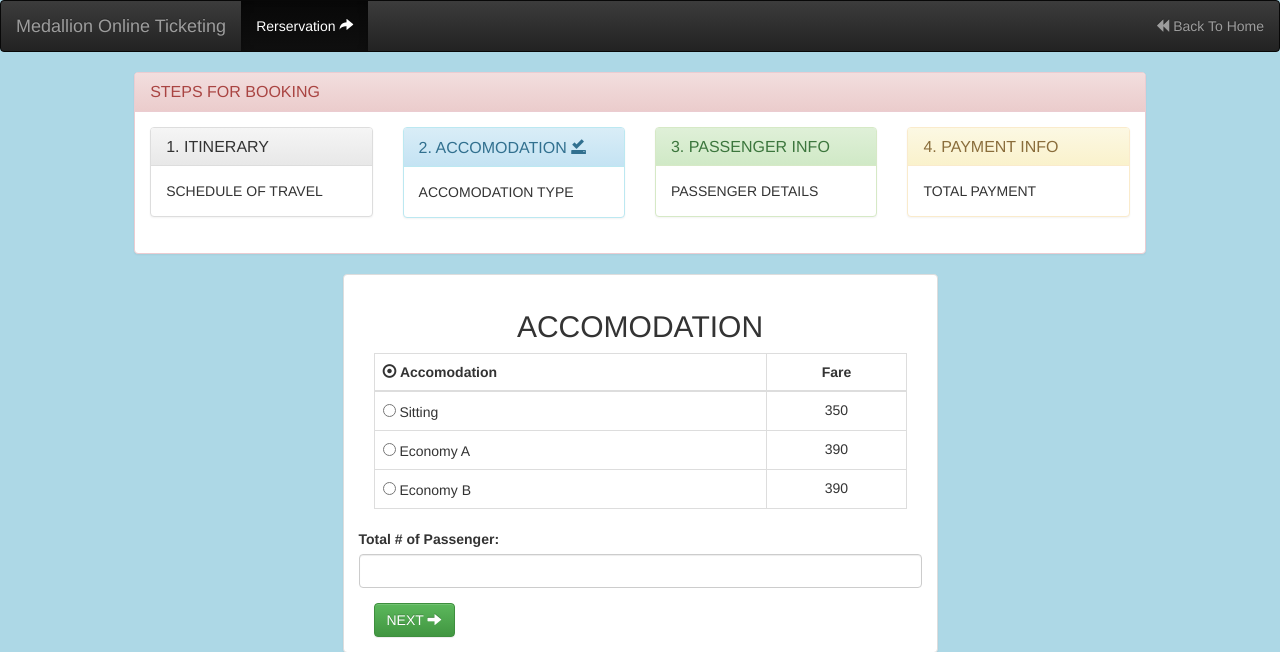
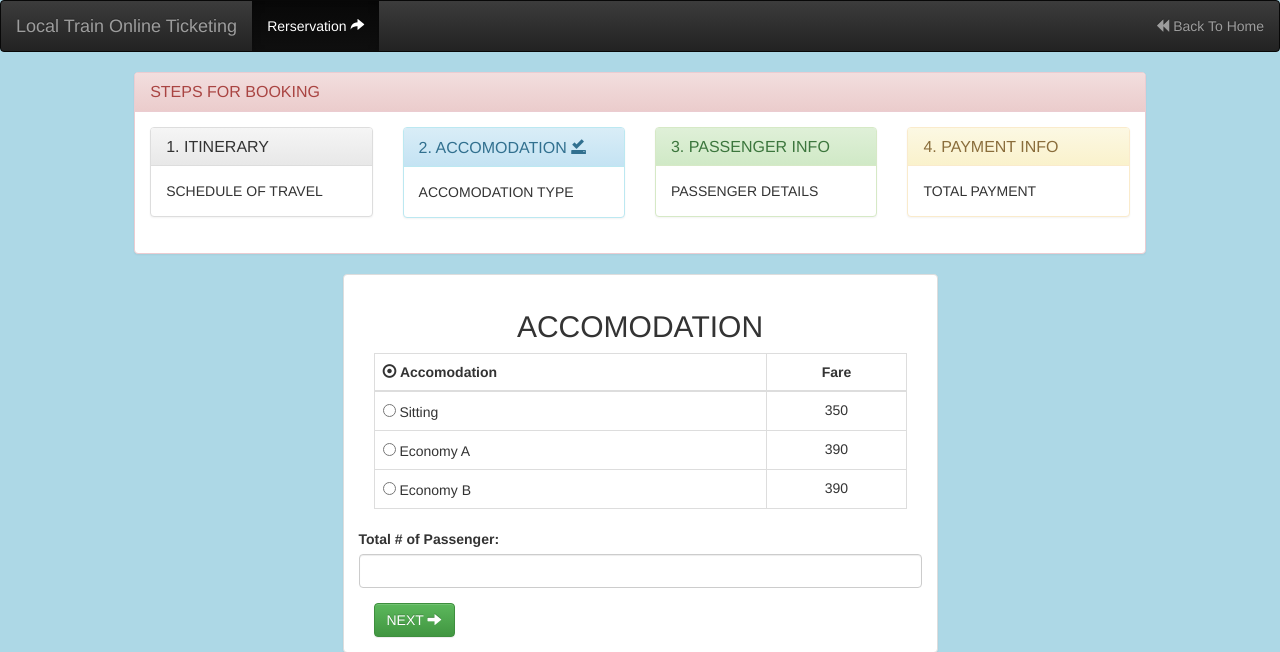
Before and after one commit to PratikU12/localtrain-ticket, a PHP site: page /accomodation.php in a window 1280 px wide. Shown: the top 652 px of the page. Run offline with PHP 8.4, Linux system fonts and the light colour scheme; the visitor is signed in with stand-in values (Sample User, id 1); data comes from the database, SQL or seed files in the repository; data that the repository does not hold is empty.

Commit message:
Fourth Commit

```diff
--- a/accomodation.php
+++ b/accomodation.php
@@ -14,7 +14,7 @@ if(isset($_SESSION['departure_date'])){
 		<meta charset="utf-8">
 		<meta http-equiv="X-UA-Compatible" content="IE=edge">
 		<meta name="viewport" content="width=device-width, initial-scale=1">
-		<title>Medallion</title>
+		<title>OTR</title>
 
 		<!-- Bootstrap CSS -->
     <link rel="stylesheet" type="text/css" href="assets/css/bootstrap.min.css">
@@ -26,7 +26,7 @@ if(isset($_SESSION['departure_date'])){
 <nav class="navbar navbar-inverse">
   <div class="container-fluid">
     <div class="navbar-header">
-      <a class="navbar-brand" href="#">Medallion Online Ticketing</a>
+      <a class="navbar-brand" href="#">Local Train Online Ticketing</a>
     </div>
     <ul class="nav navbar-nav">
       <li class="active">
--- a/passenger.php
+++ b/passenger.php
@@ -14,7 +14,7 @@ if(isset($_SESSION['accomodation'])){
 		<meta charset="utf-8">
 		<meta http-equiv="X-UA-Compatible" content="IE=edge">
 		<meta name="viewport" content="width=device-width, initial-scale=1">
-		<title>Medallion</title>
+		<title>OTR</title>
 
 		<!-- Bootstrap CSS -->
     <link rel="stylesheet" type="text/css" href="assets/css/bootstrap.min.css">
@@ -26,7 +26,7 @@ if(isset($_SESSION['accomodation'])){
 <nav class="navbar navbar-inverse">
   <div class="container-fluid">
     <div class="navbar-header">
-      <a class="navbar-brand" href="#">Medallion Online Ticketing</a>
+      <a class="navbar-brand" href="#">Local Train Online Ticketing</a>
     </div>
     <ul class="nav navbar-nav">
       <li class="active">
--- a/payment.php
+++ b/payment.php
@@ -26,7 +26,7 @@ if(isset($_SESSION['tracker'])){
 <nav class="navbar navbar-inverse">
   <div class="container-fluid">
     <div class="navbar-header">
-      <a class="navbar-brand" href="#">Medallion Online Ticketing</a>
+      <a class="navbar-brand" href="#">Local Train Online Ticketing</a>
     </div>
     <ul class="nav navbar-nav">
       <li class="active">
--- a/reserved.php
+++ b/reserved.php
@@ -12,7 +12,7 @@ require_once('data/get_destination.php');
 		<meta charset="utf-8">
 		<meta http-equiv="X-UA-Compatible" content="IE=edge">
 		<meta name="viewport" content="width=device-width, initial-scale=1">
-		<title>Online Ticket Rerservation</title>
+		<title>OTR</title>
 
 		<!-- Bootstrap CSS -->
     <link rel="stylesheet" type="text/css" href="assets/css/bootstrap.min.css">
--- a/test.php
+++ /dev/null
@@ -1,2 +0,0 @@
-<?php
-echo uniqid();
```
